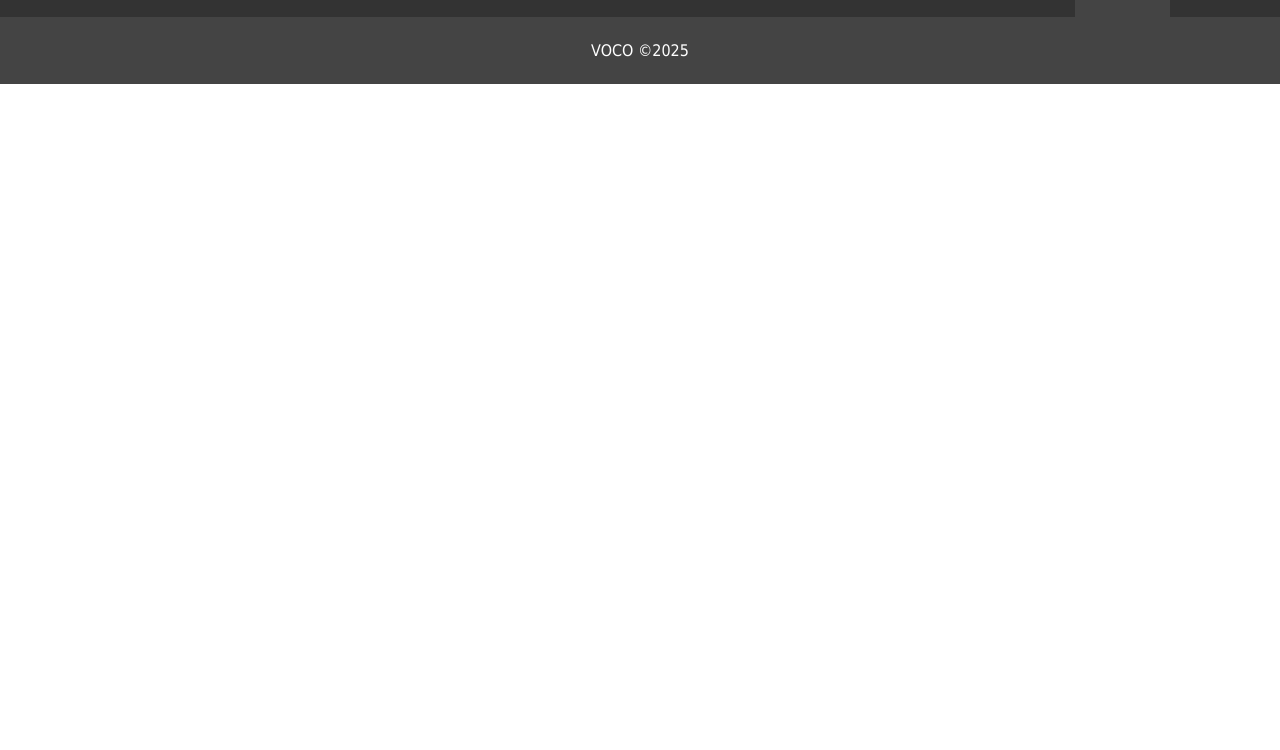
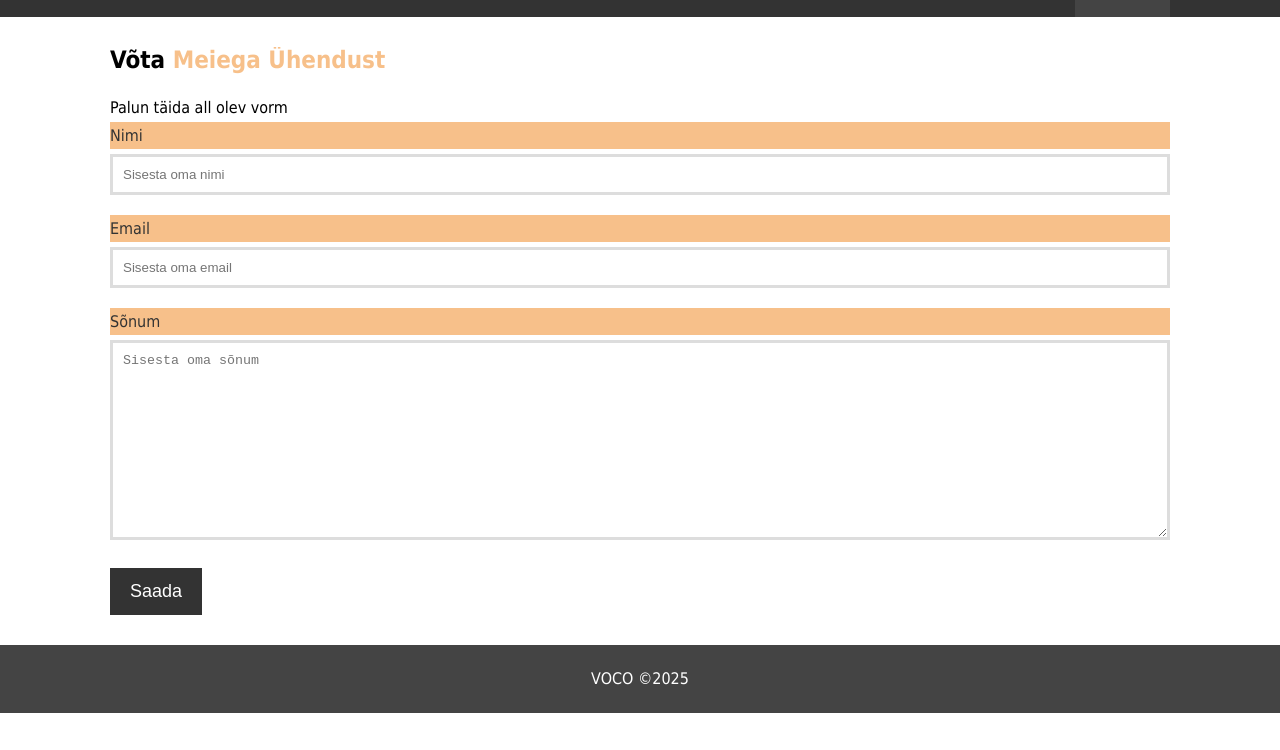
Before and after one commit to Ge0rgEdward/Hotelli-Veebileht, a plain HTML site: page contact.html in a window 1280 px wide. Shown: the part 50-800 px from the top of the page. Drawn offline with Linux system fonts and the light colour scheme.

Commit message:
contact form

```diff
--- a/contact.html
+++ b/contact.html
@@ -25,6 +25,30 @@
         </nav>
     </header>
 
+    <!-- Contact Info -->
+    <section id="contact-form" class="py-30">
+        <div class="container">
+            <h2>Võta <span class="text-primary"> Meiega Ühendust</span></h2>
+            <p>Palun täida all olev vorm</p>
+            <form action="">
+                <div class="form-group">
+                    <label for="name" class="bg-primary">Nimi</label>
+                    <input type="text" id="name" placeholder="Sisesta oma nimi">
+                </div>
+                <div class="form-group">
+                    <label for="email" class="bg-primary">Email</label>
+                    <input type="email" id="email" placeholder="Sisesta oma email">
+                </div>
+                <div class="form-group">
+                    <label for="message" class="bg-primary">Sõnum</label>
+                    <textarea id="message" placeholder="Sisesta oma sõnum"></textarea>
+                </div>
+                <button type="submit" class="btn">Saada</button>
+            </form>
+        </div>
+    </section>
+
+
 
     <div class="clear"></div>
 
--- a/style.css
+++ b/style.css
@@ -235,3 +235,29 @@ footer {
     border-radius: 50%;
     width: 70px;
 }
+
+#contact-form .form-group {
+    margin-bottom: 20px;
+}
+
+#contact-form .form-group label {
+    display: block;
+    margin-bottom: 5px;
+}
+
+#contact-form .form-group input,
+#contact-form .form-group textarea {
+    width: 100%;
+    padding: 10px;
+    border: 3px solid #ddd;
+}
+
+#contact-form .form-group textarea {
+    height: 200px;
+}
+
+#contact-form .form-group input:focus,
+#contact-form .form-group textarea:focus {
+    outline: none;
+    border-color: #f7c08a;
+}
```
